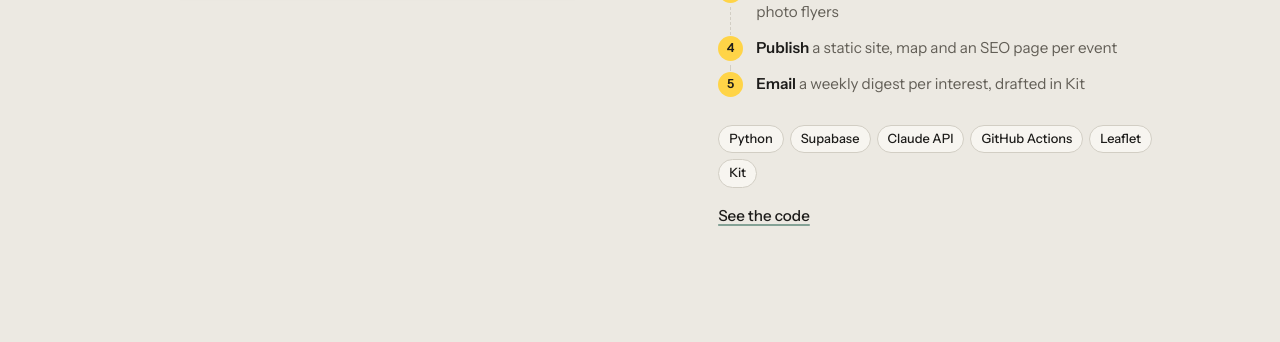
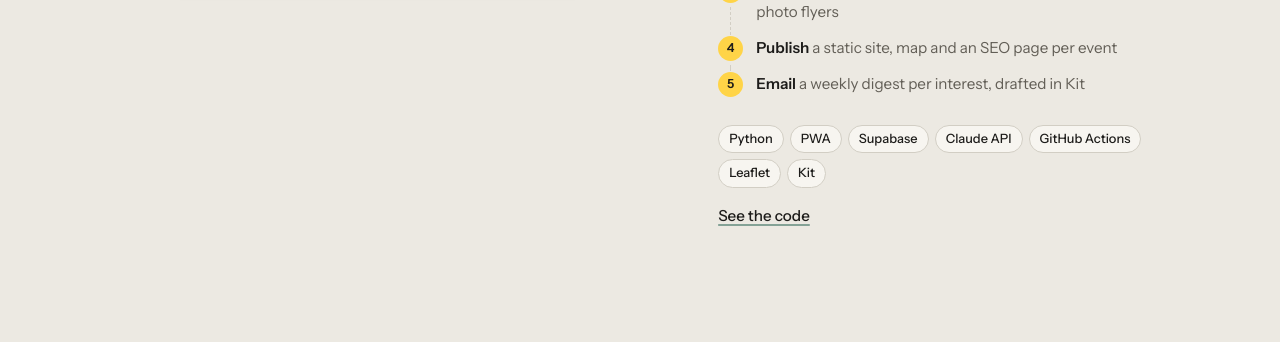
Before and after one commit to adampluck/personal-site, a plain HTML site: page index.html in a window 1280 px wide. Shown: the part 1600-1942 px from the top of the page. Drawn offline with Linux system fonts and the light colour scheme.

Commit message:
Add PWA tag to psyconnect stack
Co-Authored-By: Claude Opus 5.5 <noreply@anthropic.com>

```diff
--- a/index.html
+++ b/index.html
@@ -83,7 +83,7 @@
           <li><b>Publish</b> a static site, map and an SEO page per event</li>
           <li><b>Email</b> a weekly digest per interest, drafted in Kit</li>
         </ol>
-        <p class="stack"><span>Python</span><span>Supabase</span><span>Claude API</span><span>GitHub Actions</span><span>Leaflet</span><span>Kit</span></p>
+        <p class="stack"><span>Python</span><span>PWA</span><span>Supabase</span><span>Claude API</span><span>GitHub Actions</span><span>Leaflet</span><span>Kit</span></p>
         <p class="more"><a href="https://github.com/adampluck/londo">See the code</a></p>
       </div>
     </article>
```
